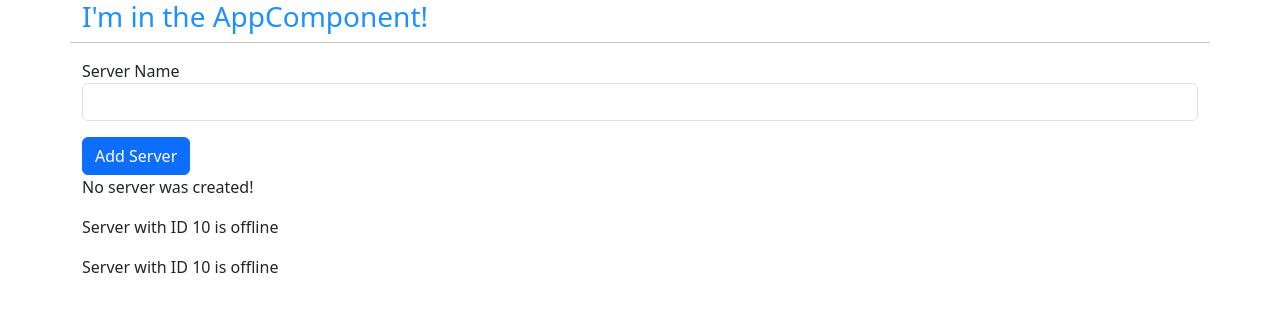
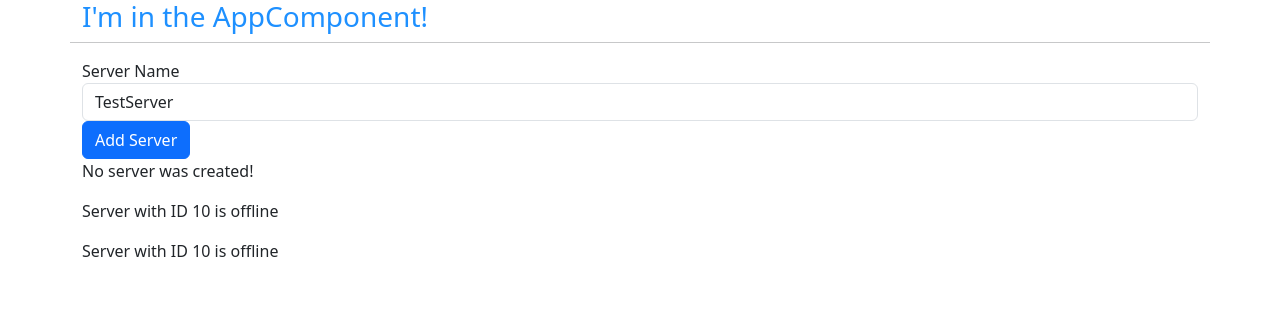
Before and after one commit to 0reldev/udemy-angular-first-app, an Angular app: page / in a window 1280 px wide. Shown: the top 312 px of the page. Built offline with nearby package versions, Linux system fonts and the light colour scheme.

Commit message:
Example of use for ngModel

```diff
--- a/src/app/servers/servers.component.html
+++ b/src/app/servers/servers.component.html
@@ -1,9 +1,13 @@
 <label>Server Name</label>
+<!-- <input
+    type="text"
+    class="form-control"
+    (input)="onUpdateServerName($event)"> -->
 <input
     type="text"
     class="form-control"
-    (input)="onUpdateServerName($event)">
-<p>{{ serverName }}</p>
+    [(ngModel)]="serverName">
+<!-- <p>{{ serverName }}</p> -->
 <button
     class="btn btn-primary"
     [disabled]="!allowNewServer"
--- a/src/app/servers/servers.component.ts
+++ b/src/app/servers/servers.component.ts
@@ -14,7 +14,7 @@
 
   allowNewServer = false;
   serverCreationStatus = 'No server was created!';
-  serverName ='';
+  serverName ='TestServer';
 
   constructor() {
     setTimeout(() => {
@@ -26,7 +26,7 @@
   }
 
   onCreateServer() {
-    this.serverCreationStatus = 'Server was created!';
+    this.serverCreationStatus = 'Server was created! Name is ' +  this.serverName;
   }
 
   onUpdateServerName(event: Event) {
```
